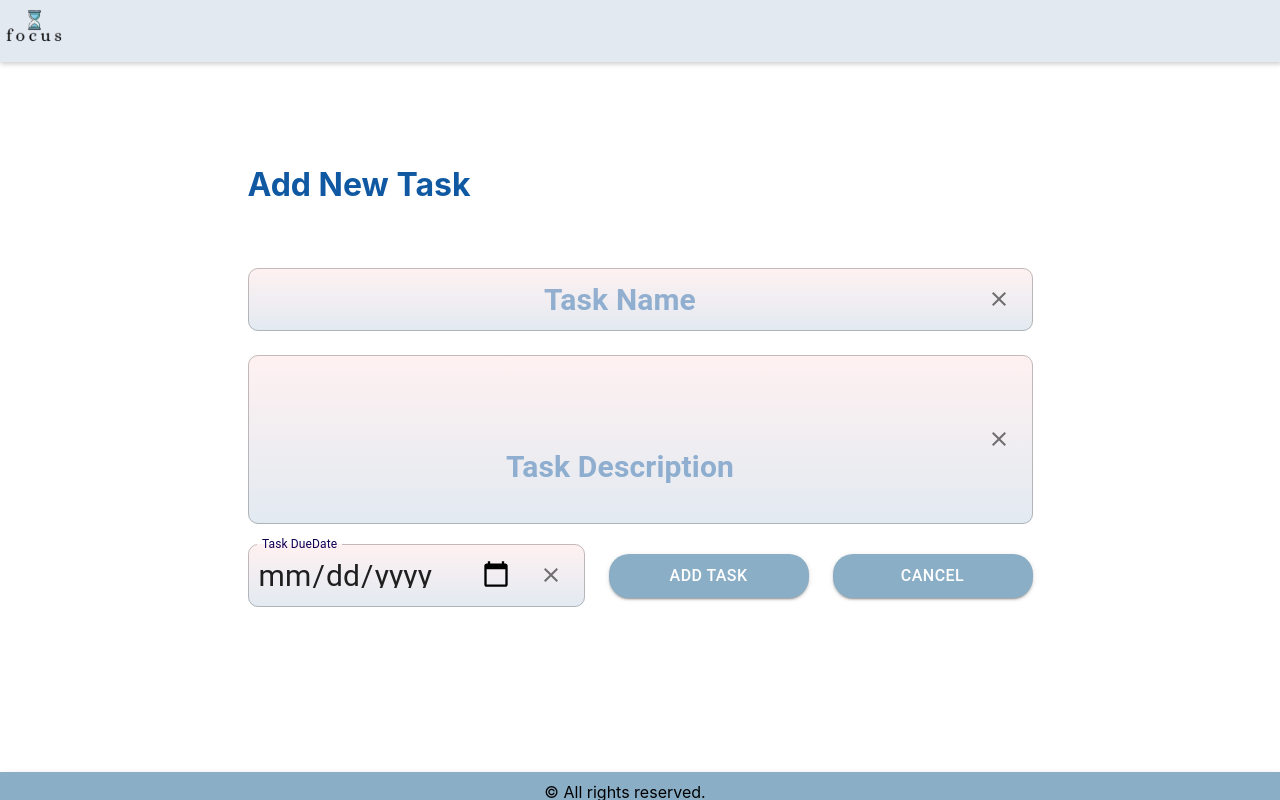
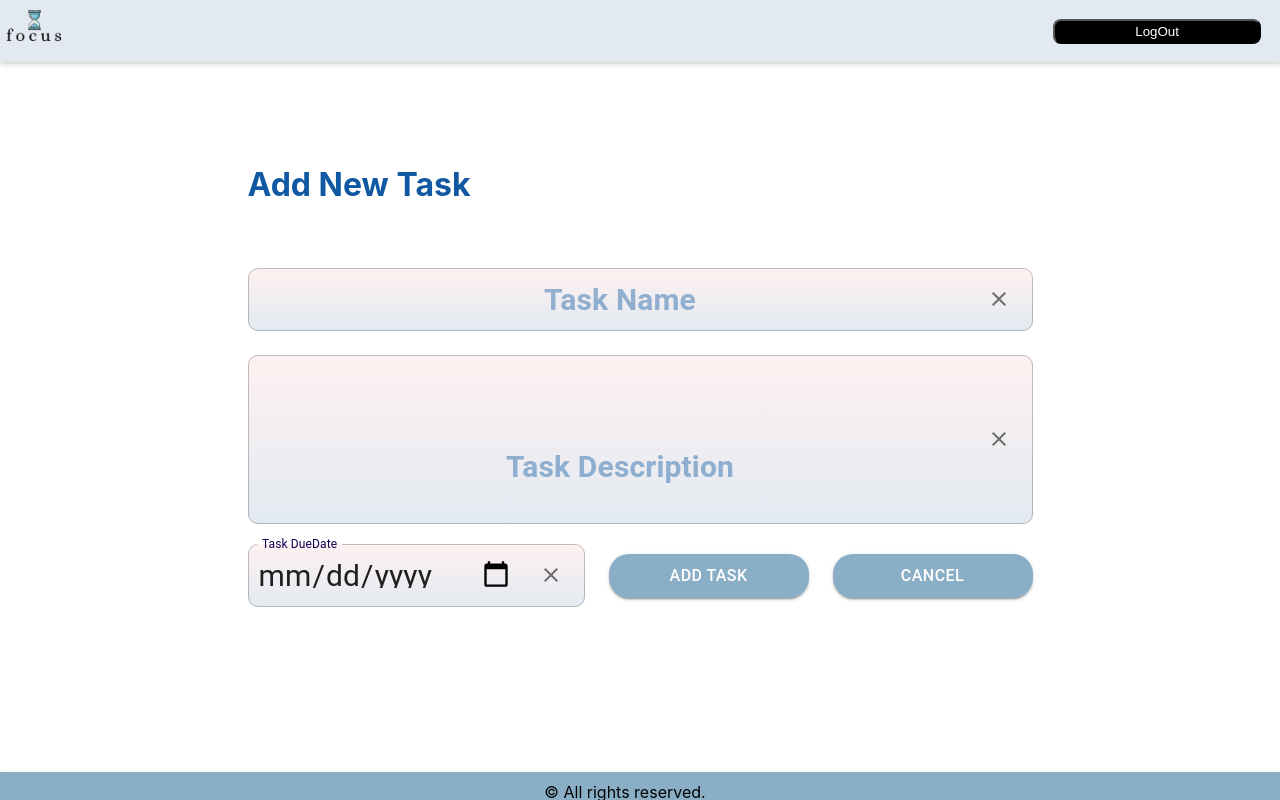
Before and after one commit to priscaolose/Group7_Capstone, a React (Create React App) app in the folder focus-app/: page /addtask in a window 1280 px wide. Built offline with nearby package versions, Linux system fonts and the light colour scheme; the HTML template or start-up script is replaced by a standard one.

Commit message:
Included te right header for the add task page

```diff
--- a/focus-app/src/App.js
+++ b/focus-app/src/App.js
@@ -29,7 +29,7 @@ function App() {
           />
           <Route path="/login" element={<Login login={login} loggedIn={loggedIn} logout={logout}/>} />
           <Route path="/registration" element={<Registration login={login} />} />
-          <Route path="/addtask" element={<AddTask />} />
+          <Route path="/addtask" element={<AddTask loggedIn={loggedIn} logout={logout}/>} />
         </Routes>
       </BrowserRouter>
     </div>
--- /dev/null
+++ b/focus-app/src/Components/Header2.js
@@ -0,0 +1,26 @@
+import React from 'react';
+import logo from '../Images/logo.png';
+import Navbar from './navBar'; // Import Navbar component
+import '../CSSFolders/Header.css';
+import { useNavigate} from 'react-router-dom';
+
+
+
+const Header2 = () => {
+    const navigate = useNavigate();
+    const HandleLogout = () => {
+        navigate('/login'); // Redirect to the login page
+      };
+
+    return (
+      <header className="header">
+        <img src={logo} alt="Logo" className="header-logo" />
+        <div className="navAndLogOut">
+        <Navbar />
+        <input className="logOutButton" type="submit" value="LogOut" onClick={HandleLogout} />
+        </div>
+      </header>
+    );
+};
+
+export default Header2;
--- a/focus-app/src/addTask.js
+++ b/focus-app/src/addTask.js
@@ -1,5 +1,5 @@
 import React, { useState } from 'react';
-import Header from './Components/Header';
+import Header2 from './Components/Header2';
 import Footer from './Components/Footer';
 import './CSSFolders/AddTask.css';
 import { useNavigate,useLocation } from 'react-router-dom';
@@ -7,7 +7,7 @@ import { Grid2, Box, TextField, Button, InputAdornment, IconButton, Typography }
 import { Clear } from '@mui/icons-material';
 import { addTask} from './Api/createTask';
 
-const AddTask = () => {
+const AddTask = ({ loggedIn, logout }) => {
   const location = useLocation();
   const email = location.state?.email;
   const [errors, setErrors] = useState({}); // Single object to hold all error messages
@@ -95,7 +95,7 @@ const AddTask = () => {
     <Box sx={{ flexGrow: 1 }}>
       {/* Header */}
       <Grid2 xs={12}>
-        <Header />
+      <Header2 />
       </Grid2>
 
       <Grid2 container justifyContent="center" spacing={3} minHeight="74.8vh">
```
